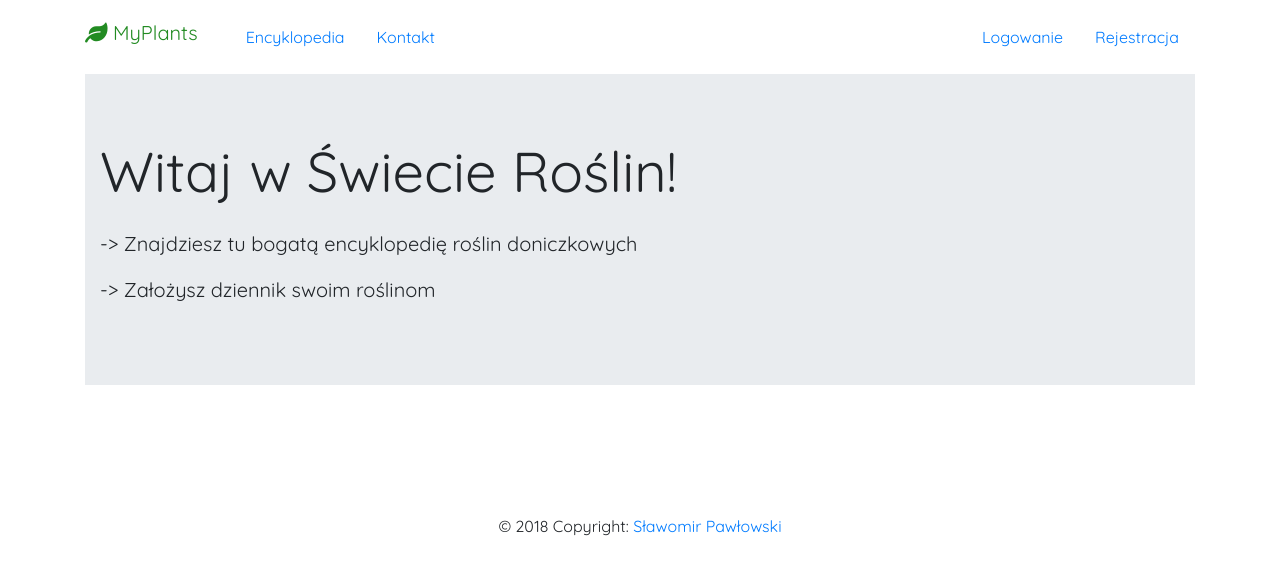
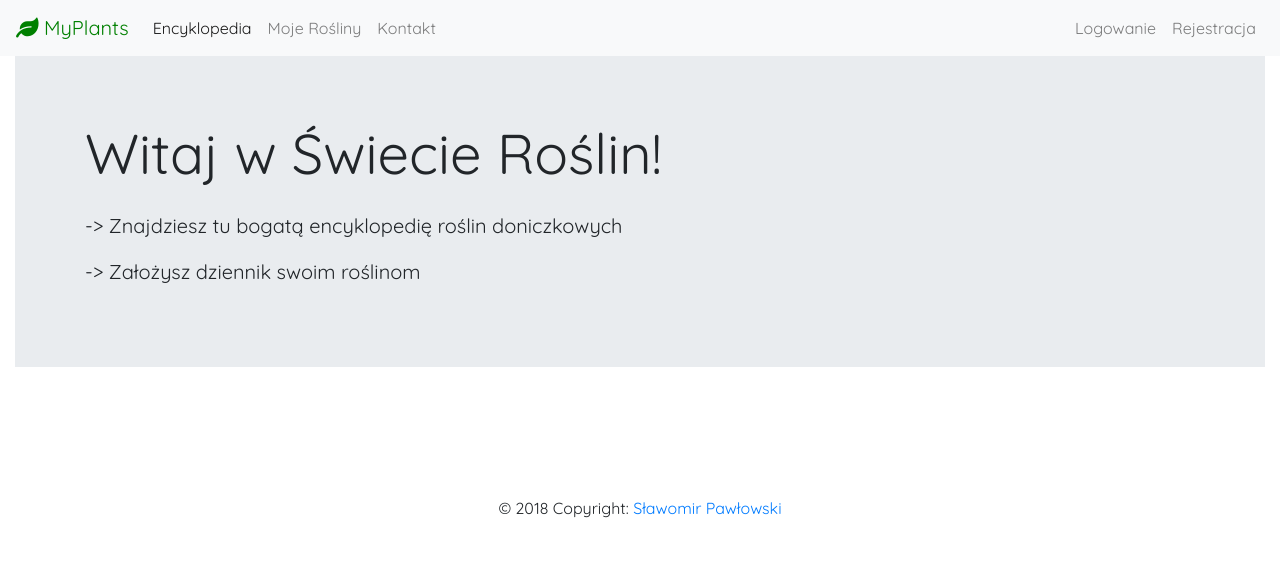
Before and after one commit to slapa2/Plants, a Flask app: page / in a window 1280 px wide. Shown: the top 575 px of the page. Run offline with Flask 2, Linux system fonts and the light colour scheme; some libraries are stand-ins or nearby versions.

Commit message:
fixed navbar

```diff
--- a/plants/auth/templates/layout.html
+++ b/plants/auth/templates/layout.html
@@ -1,7 +1,6 @@
 <!DOCTYPE html>
 <html>
 <head>
-    <!-- Required meta tags -->
     <meta charset="utf-8">
 
     <!-- Bootstrap CSS -->
@@ -10,10 +9,10 @@
     <!-- FontAwesome CSS -->
     <link rel="stylesheet" href="https://use.fontawesome.com/releases/v5.4.2/css/all.css"
           integrity="sha384-/rXc/GQVaYpyDdyxK+ecHPVYJSN9bmVFBvjA/9eOB+pb3F2w2N6fc5qB9Ew5yIns" crossorigin="anonymous">
-
+    <!-- Google Font -->
     <link href="https://fonts.googleapis.com/css?family=Quicksand:400,700&amp;subset=latin-ext" rel="stylesheet">
 
-    <link rel="stylesheet" type= "text/css" href="{{ url_for('static', filename='css/styles.css') }}">
+    <link rel="stylesheet" type="text/css" href="{{ url_for('static', filename='css/styles.css') }}">
 
     {% if title %}
         <title>Plants - {{ title }}</title>
@@ -23,34 +22,42 @@
 </head>
 <body>
 <header>
-    <nav class="navbar navbar">
-        <div class="container">
-            <span class=" navbar-brand h1 ">
-                <a class="green navbar-brand" href="{{ url_for('auth.landing') }}"><i class="fas fa-leaf"></i> MyPlants</a>
-            </span>
-
-            <div class="mr-auto">
-                <ul class="nav nav-pills">
-                    <li class="nav-item"><a href="{{ url_for('plants.plants_catalog') }}" class="nav-link {% if request.path == '/plants' %} active {% endif %} ">Encyklopedia</a> </li>
-                    {% if current_user.is_authenticated %}
-                        <li class="nav-item"><a href="#" class="nav-link{% if request.path == '/myplants' %} active {% endif %}">Moje Rośliny</a> </li>
-                    {% endif %}
-                    <li class="nav-item"><a href="#" class="nav-link{% if request.path == '/contact' %} active {% endif %}">Kontakt</a> </li>
+    <nav class="navbar navbar-expand-lg navbar-light bg-light">
+        <a class="navbar-brand" href="{{ url_for('auth.landing') }}" style="color: green"><i class="fas fa-leaf"></i>
+            MyPlants</a>
+        <div class="collapse navbar-collapse">
+            <ul class="navbar-nav">
+                <li class="nav-item active">
+                    <a href="{{ url_for('plants.plants_catalog') }}" class="nav-link {% if request.path == '/plants' %} active {% endif %} ">Encyklopedia</a>
+                </li>
+                <li class="nav-item">
+                    <a href="#" class="nav-link{% if request.path == '/myplants' %} active {% endif %}">Moje Rośliny</a>
+                </li>
+                <li class="nav-item">
+                    <a href="#" class="nav-link{% if request.path == '/contact' %} active {% endif %}">Kontakt</a>
+                </li>
             </ul>
         </div>
-            <ul class="nav  nav-pills justify-content-end">
+        <div class="justify-content-right">
+            <ul class="navbar-nav ">
                 {% if current_user.is_authenticated %}
-                  <li class="nav-item ml-3"><a class="nav-link {% if request.path == '/account' %} active {% endif %}" href="{{ url_for('auth.account') }}">Profil</a></li>
-                  <li class="nav-item ml-3"><a class="nav-link{% if request.path == '/logout' %} active {% endif %}" href="{{ url_for('auth.logout') }}">Wyloguj</a></li>
+                    <li class="nav-item"><a
+                            class="nav-link {% if request.path == '/account' %} active {% endif %}"
+                            href="{{ url_for('auth.account') }}">Profil</a></li>
+                    <li class="nav-item"><a
+                            class="nav-link{% if request.path == '/logout' %} active {% endif %}"
+                            href="{{ url_for('auth.logout') }}">Wyloguj</a></li>
                 {% else %}
-                  <li class="nav-item"><a class="nav-link{% if request.path == '/login' %} active {% endif %}" href="{{ url_for('auth.login') }}">Logowanie</a></li>
-                  <li class="nav-item"><a class="nav-link{% if request.path == '/register' %} active {% endif %}" href="{{ url_for('auth.register') }}">Rejestracja</a></li>
+                    <li class="nav-item"><a class="nav-link{% if request.path == '/login' %} active {% endif %}"
+                                            href="{{ url_for('auth.login') }}">Logowanie</a></li>
+                    <li class="nav-item"><a class="nav-link{% if request.path == '/register' %} active {% endif %}"
+                                            href="{{ url_for('auth.register') }}">Rejestracja</a></li>
                 {% endif %}
             </ul>
         </div>
     </nav>
 </header>
-<main role="main" class="container">
+<main role="main" class="container-fluid">
     <div class="row">
         <div class="col-12">
             {% with messages = get_flashed_messages(with_categories=true) %}
```
Also changed, not shown: 1 other file. Lines whose indentation alone changed are shown as unchanged.
